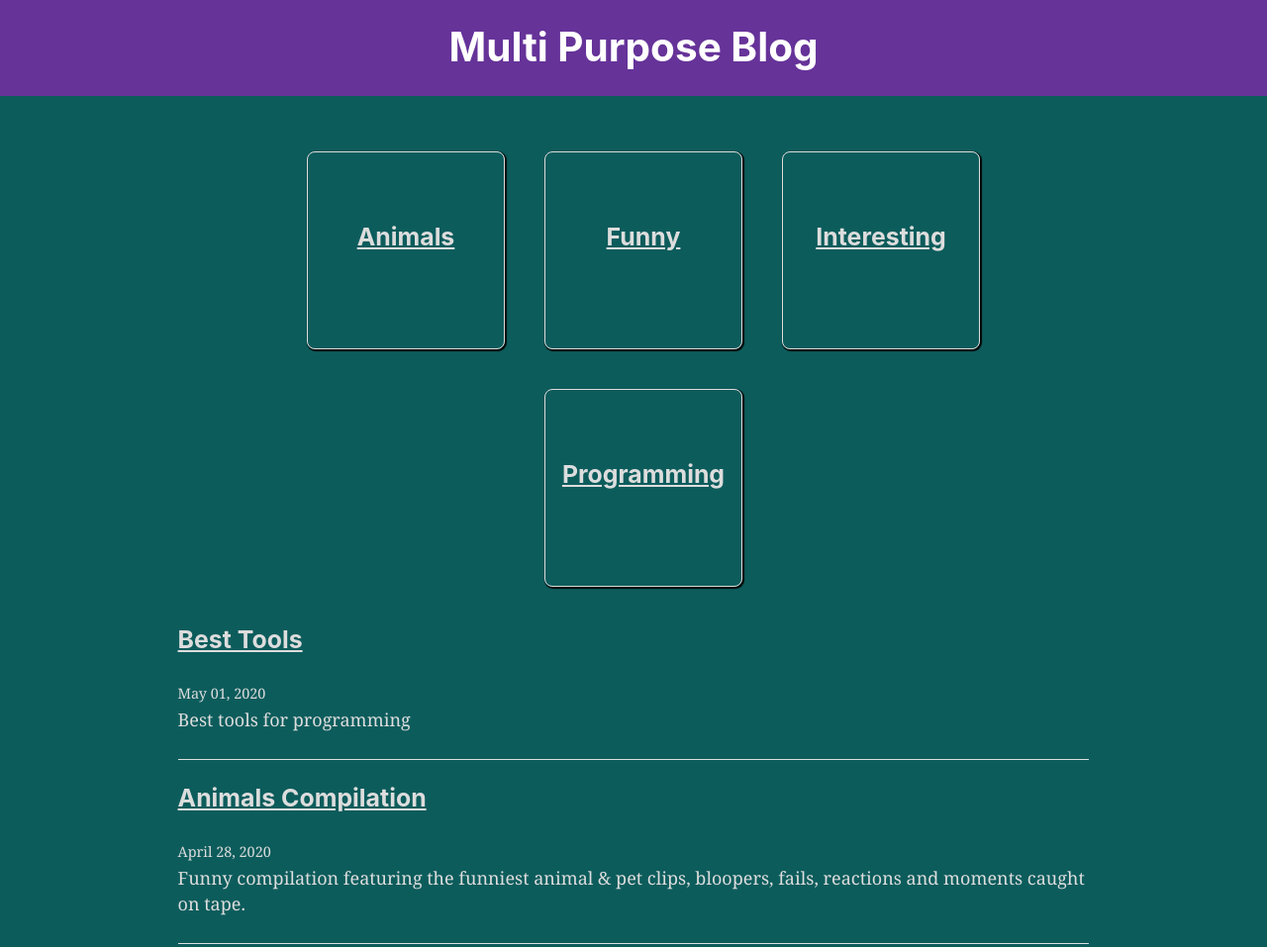
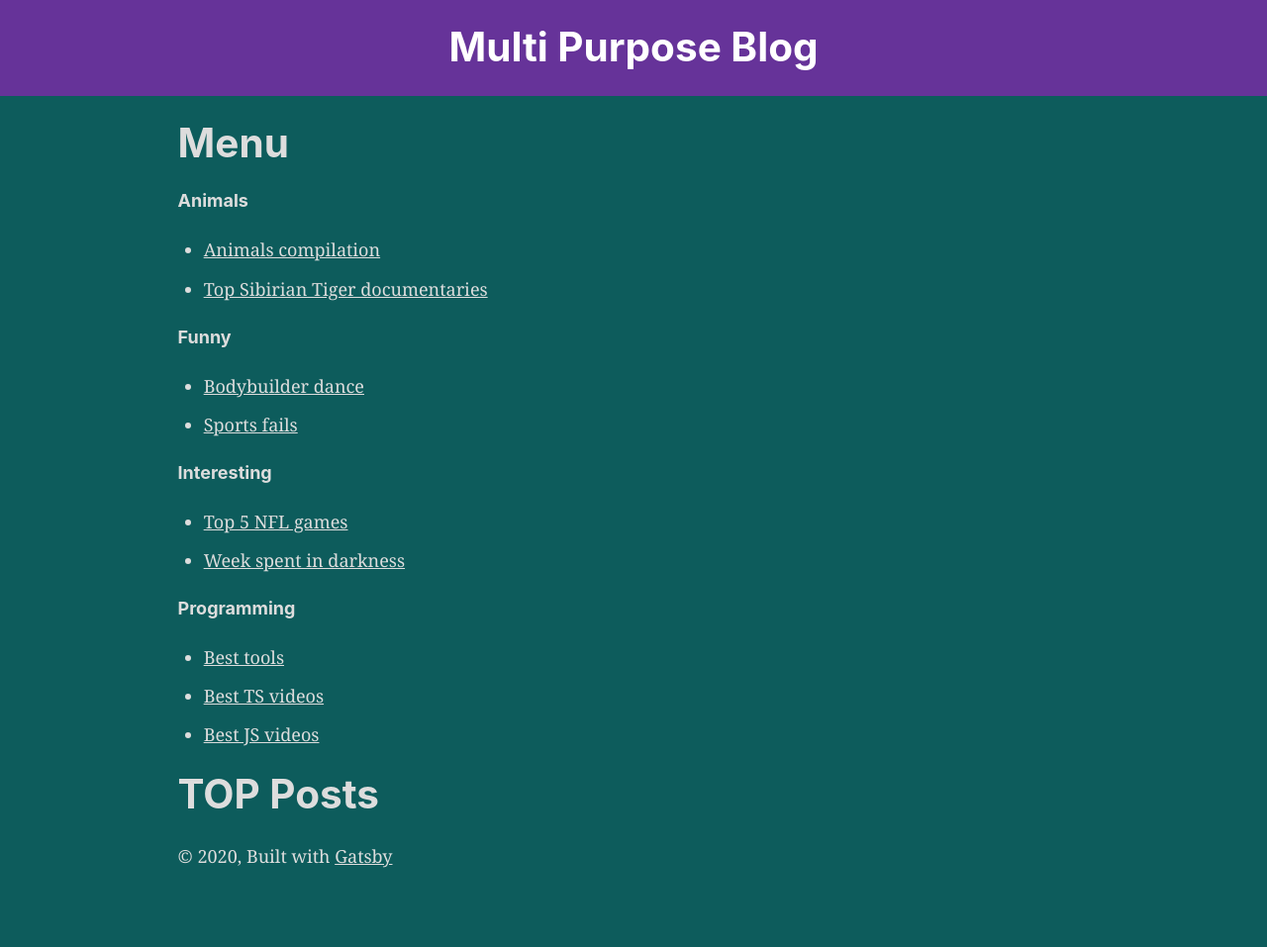
Before and after one commit to mkloar/multi-purpose-blog, a Gatsby site: page /videos in a window 1280 px wide. Shown: the top 957 px of the page at 99% size. After the commit the page ends 904 px from the top, so only its background shows below. Built offline with nearby package versions, Linux system fonts and the light colour scheme; Gatsby itself is replaced by a stand-in of ours.

Commit message:
Update videos root

```diff
--- a/gatsby-node.js
+++ b/gatsby-node.js
@@ -1,4 +1,2 @@
-
-
 exports.createPages = require('./gatsby/createPages')
 exports.onCreateNode = require('./gatsby/createNode')
--- a/src/pages/videos.js
+++ b/src/pages/videos.js
@@ -7,40 +7,34 @@ import { IndexContent, RootDir } from '../theme'
 
 const Videos = ({ data, location }) => {
     const siteTitle = data.site.siteMetadata.title
-    const posts = data.allMarkdownRemark.edges
-    const sections = data.allMarkdownRemark.distinct
+    const groups = data.allMarkdownRemark.group
 
+    // TODO: improve menu
     return (
       <Layout location={location} title={siteTitle}>
-        <IndexContent>
-          {sections.map((section) => (
-            <RootDir>
-              <Link to={`${location.pathname}${section}`}>
-                <h3>{ section.replace(/\//g, "") }</h3>
-              </Link>
-            </RootDir>
-          ))}
-        </IndexContent>
         <SEO title="All video posts" />
-        {posts.map(({ node }) => {
-          const title = node.frontmatter.title || node.fields.slug
+        <section>
+          <h1>Menu</h1>
+          {groups.map((group) => {
+            const fieldValue = group.fieldValue
+            const edges = group.edges
             return (
-            <article key={node.fields.slug}>
-              <header>
-                <h3>
-                  <Link style={{ boxShadow: `none` }} to={`${node.fields.slug}`}>
-                    {title}
-                  </Link>
-                </h3>
-                <small>{node.frontmatter.date}</small>
-              </header>
-              <section>
-                <p>{ node.frontmatter.description || node.excerpt } </p>
-              </section>
-              <hr />
-            </article>
+              <div>
+                <h4>{ fieldValue }</h4>
+                <ul>
+                  {edges.map(({ node }) => {
+                    return (
+                      <li><Link to={`${node.fields.slug}`}>{node.frontmatter.title}</Link></li>
                     )
                   })}
+                </ul>
+              </div>
+            )
+          })}
+        </section>
+        <section>
+          <h1>TOP posts</h1>
+        </section>
       </Layout>
     )
 }
@@ -54,7 +48,8 @@ export const pageQuery = graphql`
         title
       }
     }
-    allMarkdownRemark(sort: { fields: [frontmatter___date], order: DESC }, filter: {fields: {root: {eq: "/videos/"}}}) {
+    allMarkdownRemark(sort: {fields: [frontmatter___date], order: DESC}, filter: {fields: {root: {eq: "/videos/"}}}) {
+      group(field: frontmatter___section) {
         edges {
           node {
             excerpt
@@ -65,10 +60,12 @@ export const pageQuery = graphql`
               date(formatString: "MMMM DD, YYYY")
               title
               description
+              section
             }
           }
         }
-      distinct(field: frontmatter___section)
+        fieldValue
+      }
     }
   }
 `
--- a/src/templates/blog-post.js
+++ b/src/templates/blog-post.js
@@ -2,6 +2,7 @@ import React from 'react'
 import { Link, graphql } from 'gatsby'
 import Layout from '../components/layout'
 import SEO from '../components/seo'
+import Reactions from '../components/reactions'
 
 const BlogPost = ({ data, pageContext, location }) => {
   const post = data.markdownRemark
@@ -34,6 +35,7 @@ const BlogPost = ({ data, pageContext, location }) => {
         <hr />
         <section dangerouslySetInnerHTML={{ __html: post.html }} />
         <hr />
+        <Reactions />
       </article>
 
       <nav>
```
Also changed, not shown: src/components/reactions.js (added, +59 -0 lines). Lines whose indentation alone changed are shown as unchanged.
